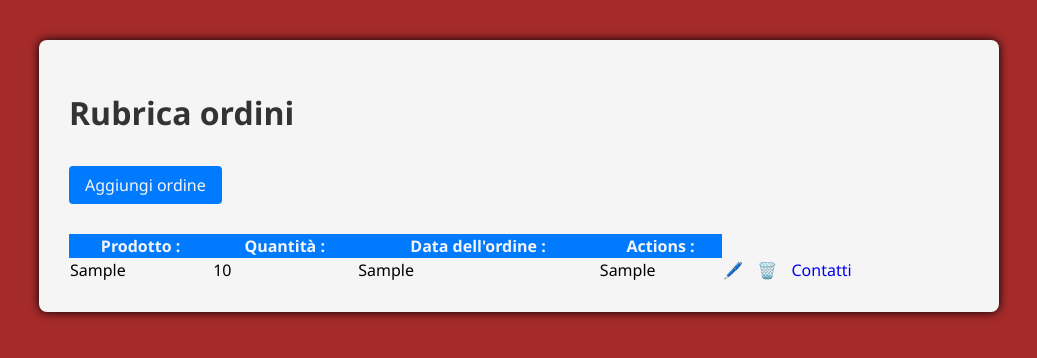
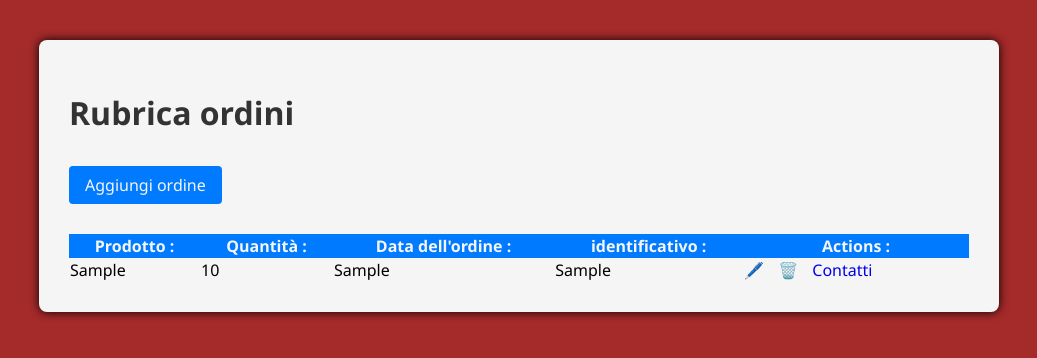
Before and after one commit to edpoli/DB_MYSQL_PHP, a PHP site: page /ordini.php in a window 1280 px wide. Shown: the top 358 px of the page, without its empty margins (121-1158 px from the left). Run offline with PHP 8.4, Linux system fonts and the light colour scheme; tables that the repository leaves empty or names only in its code hold one stand-in row (values such as "Sample post").

```diff
--- a/ECOMMERCE/ordini.php
+++ b/ECOMMERCE/ordini.php
@@ -36,6 +36,12 @@
                     <th>
                         Data dell'ordine :
                     </th>
+
+                    <th>
+                        identificativo :
+                    </th>
+
+
                     <th>
                         Actions :
                     </th>
```
Also changed, not shown: ECOMMERCE/images/Screenshot _ordini.png (added), ECOMMERCE/images/Screenshot_contatti.png (added), ECOMMERCE/images/tab_contatti.png (added), ECOMMERCE/images/tab_ordini.png (added).
